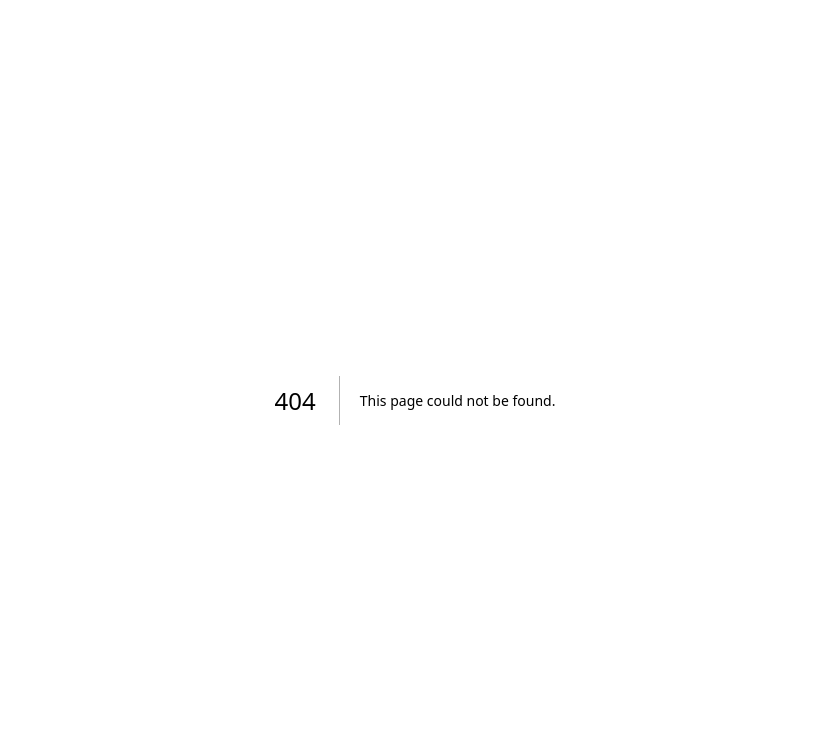
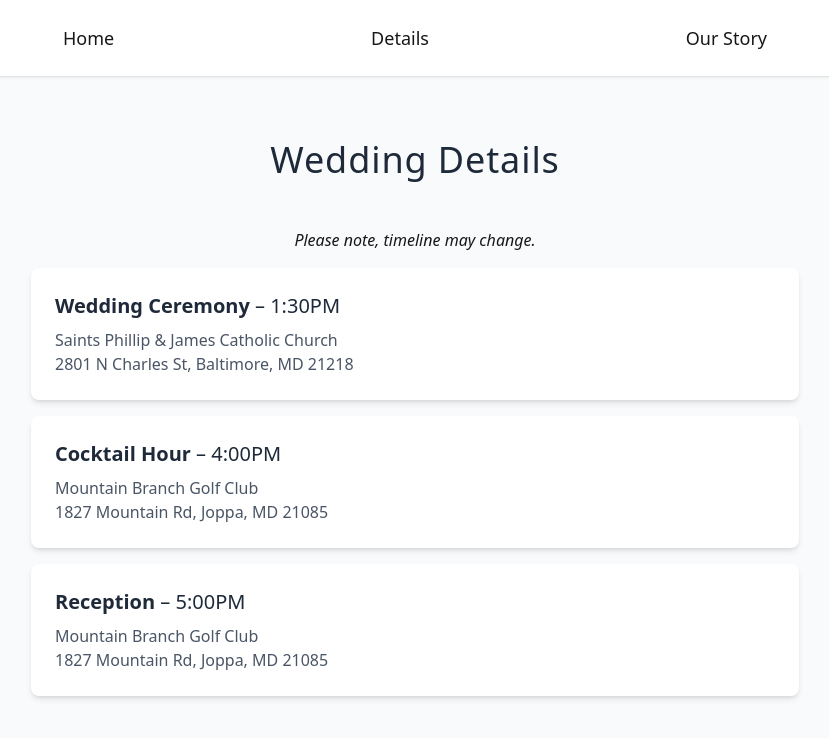
Before and after one commit to jphechter/wedding-website, a Next.js app: page /details in a window 1280 px wide. Before the commit this address had no page. Shown: the top 738 px of the page, without its empty margins (225-1054 px from the left). Built offline with nearby package versions, Linux system fonts and the light colour scheme.

Commit message:
add timeline; remove incomplete pages

```diff
--- a/next.config.ts
+++ b/next.config.ts
@@ -4,6 +4,7 @@ const nextConfig: NextConfig = {
   // basePath: '/',
   output: 'export',
   reactStrictMode: true,
+  images: { unoptimized: true },
 };
 
 export default nextConfig;
--- /dev/null
+++ b/src/app/details/page.tsx
@@ -0,0 +1,54 @@
+import { Navbar } from '@/components/Navbar';
+import Link from 'next/link';
+
+export default function Details() {
+  return (
+    <main className="min-h-screen bg-gray-50">
+      <Navbar />
+      <div className="container mx-auto px-4 py-12 sm:py-16">
+        <div className="mx-auto max-w-3xl">
+          <h1 className="heading mb-8 text-center text-3xl font-normal text-gray-800 sm:mb-12 sm:text-4xl">
+            Wedding Details
+          </h1>
+          <p className="mb-4 text-center italic">Please note, timeline may change.</p>
+
+          <div className="space-y-4">
+            <div className="overflow-hidden rounded-lg bg-white shadow-md">
+              <div className="p-6">
+                <h3 className="mb-2 text-xl font-semibold text-gray-800">
+                  Wedding Ceremony <span className="font-normal">– 1:30PM</span>
+                </h3>
+                <Link href={'https://maps.app.goo.gl/WaSHWK2HQHGPUD5h7'} target="_blank">
+                  <p className="text-gray-600">Saints Phillip & James Catholic Church</p>
+                  <p className="text-gray-600">2801 N Charles St, Baltimore, MD 21218</p>
+                </Link>
+              </div>
+            </div>
+            <div className="overflow-hidden rounded-lg bg-white shadow-md">
+              <div className="p-6">
+                <h3 className="mb-2 text-xl font-semibold text-gray-800">
+                  Cocktail Hour <span className="font-normal">– 4:00PM</span>
+                </h3>
+                <Link href={'https://maps.app.goo.gl/ZdPXEJ5EUqhRWFmu7'} target="_blank">
+                  <p className="text-gray-600">Mountain Branch Golf Club</p>
+                  <p className="text-gray-600">1827 Mountain Rd, Joppa, MD 21085</p>
+                </Link>
+              </div>
+            </div>
+            <div className="overflow-hidden rounded-lg bg-white shadow-md">
+              <div className="p-6">
+                <h3 className="mb-2 text-xl font-semibold text-gray-800">
+                  Reception <span className="font-normal">– 5:00PM</span>
+                </h3>
+                <Link href={'https://maps.app.goo.gl/ZdPXEJ5EUqhRWFmu7'} target="_blank">
+                  <p className="text-gray-600">Mountain Branch Golf Club</p>
+                  <p className="text-gray-600">1827 Mountain Rd, Joppa, MD 21085</p>
+                </Link>
+              </div>
+            </div>
+          </div>
+        </div>
+      </div>
+    </main>
+  );
+}
--- a/src/app/globals.css
+++ b/src/app/globals.css
@@ -1,4 +1,4 @@
-@import "tailwindcss";
+@import 'tailwindcss';
 
 :root {
   --background: #ffffff;
@@ -31,3 +31,9 @@ body {
   font-weight: 400;
   letter-spacing: 0.025em;
 }
+
+.pinyon-script-regular {
+  font-family: 'Pinyon Script', cursive;
+  font-weight: 400;
+  font-style: normal;
+}
--- a/src/app/layout.tsx
+++ b/src/app/layout.tsx
@@ -1,3 +1,4 @@
+/* eslint-disable @next/next/no-page-custom-font */
 import type { Metadata } from 'next';
 import { Geist, Geist_Mono, Playfair_Display } from 'next/font/google';
 import './globals.css';
@@ -21,7 +22,7 @@ const playfairDisplay = Playfair_Display({
 });
 
 export const metadata: Metadata = {
-  title: 'Jess and JP',
+  title: 'JP and Jessica - October 12, 2025',
   description: 'Join us as we celebrate our love and begin our journey together',
   icons: {
     icon: [
@@ -40,6 +41,14 @@ export default function RootLayout({
 }>) {
   return (
     <html lang="en">
+      <head>
+        <link rel="preconnect" href="https://fonts.googleapis.com" />
+        {/* <link rel="preconnect" href="https://fonts.gstatic.com" crossorigin> */}
+        <link
+          href="https://fonts.googleapis.com/css2?family=Pinyon+Script&display=swap"
+          rel="stylesheet"
+        ></link>
+      </head>
       <body
         className={`${geistSans.variable} ${geistMono.variable} ${playfairDisplay.variable} antialiased`}
       >
--- a/src/app/page.tsx
+++ b/src/app/page.tsx
@@ -7,17 +7,17 @@ export default function Home() {
         className="absolute inset-0 bg-cover bg-center bg-no-repeat"
         style={{ backgroundImage: "url('./proposal.JPG')" }}
       >
-        <div className="absolute inset-0 bg-black/30" />
+        <div className="absolute inset-0" />
       </div>
 
       <div className="relative z-10">
         <Navbar />
         <div className="container mx-auto px-4 pt-8 sm:pt-16 md:pt-24">
           <h1 className="heading mb-4 text-center text-3xl font-normal text-white sm:mb-6 sm:text-4xl md:text-6xl">
-            Welcome to Our Wedding
+            JP and Jessica
           </h1>
           <p className="mx-auto max-w-2xl text-center text-lg text-white sm:text-xl md:text-2xl">
-            Join us as we celebrate our love and begin our journey together
+            Sunday October 12, 2025
           </p>
         </div>
       </div>
--- a/src/components/Navbar.tsx
+++ b/src/components/Navbar.tsx
@@ -15,13 +15,21 @@ const NavLinks = () => (
     </li>
     <li>
       <Link
-        href="/about"
+        href="/details"
         className="block py-2 text-base font-medium transition-colors duration-200 hover:text-gray-600 sm:text-lg"
       >
-        About Us
+        Details
       </Link>
     </li>
     <li>
+      <Link
+        href="/our-story"
+        className="block py-2 text-base font-medium transition-colors duration-200 hover:text-gray-600 sm:text-lg"
+      >
+        Our Story
+      </Link>
+    </li>
+    {/* <li>
       <Link
         href="/wedding-party"
         className="block py-2 text-base font-medium transition-colors duration-200 hover:text-gray-600 sm:text-lg"
@@ -52,7 +60,7 @@ const NavLinks = () => (
       >
         FAQ
       </Link>
-    </li>
+    </li> */}
   </>
 );
 
```
Also changed, not shown: src/app/our-story/page.tsx (renamed from src/app/about/page.tsx).
